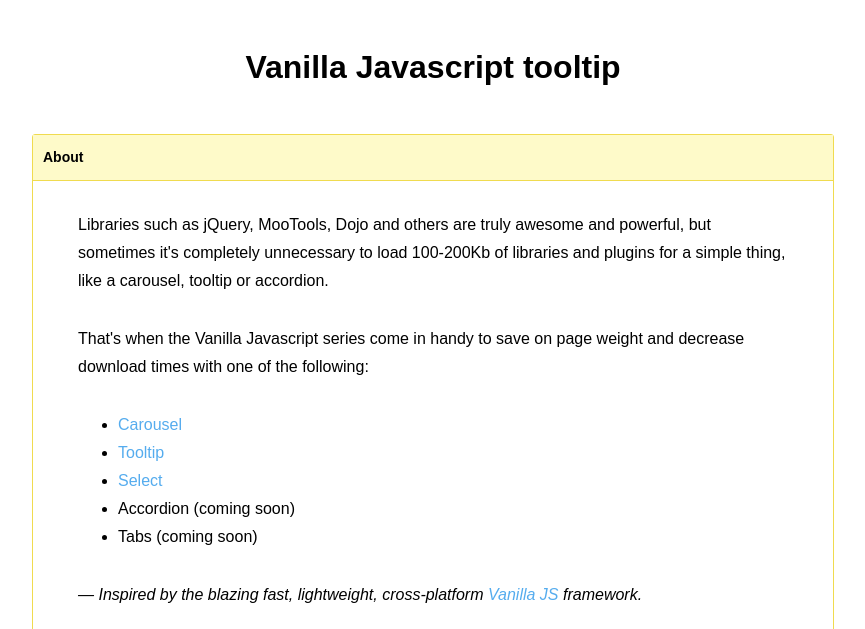
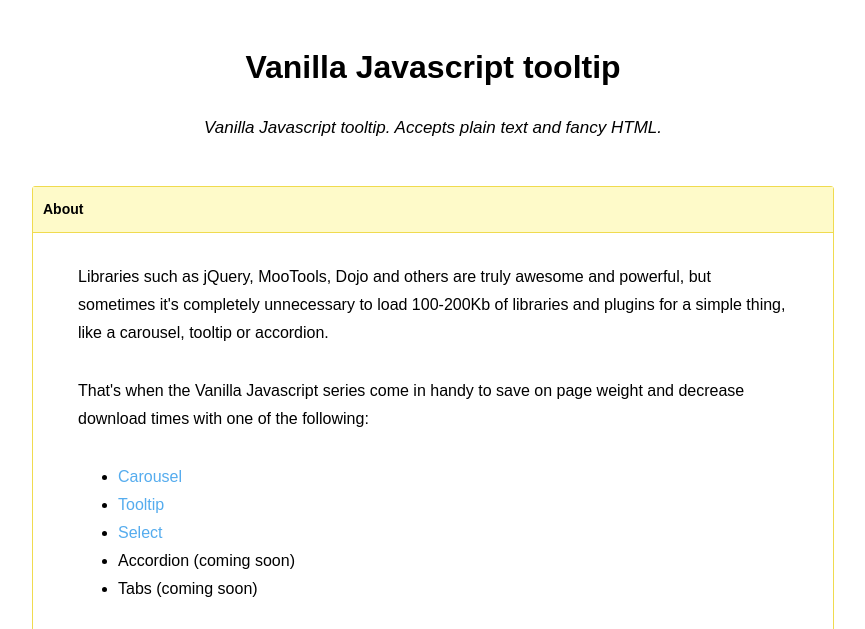
Before and after one commit to zoltantothcom/vanilla-js-tooltip, a plain HTML site: page index.html in a window 1280 px wide. Shown: the part 171-800 px from the top of the page, without its empty margins (207-1072 px from the left). Drawn offline with Linux system fonts and the light colour scheme.

Commit message:
Subheading added to index.html

```diff
--- a/index.html
+++ b/index.html
@@ -13,6 +13,8 @@
         <img src="images/vanilla-js-logo.jpg" alt="Vanilla JS">
 
         <h1>Vanilla Javascript tooltip</h1>
+
+        <h3>Vanilla Javascript tooltip. Accepts plain text and fancy HTML.</h3>
     </header>
 
     <section>
--- a/styles/vanilla-js-tooltip.scss
+++ b/styles/vanilla-js-tooltip.scss
@@ -48,7 +48,14 @@
 }
 
 h1 {
-    margin: 48px;
+    margin: 48px 0 0;
+}
+
+h3 {
+    font-size: 17px;
+    font-style: italic;
+    font-weight: 400;
+    margin: 32px 0 48px;
 }
 
 section {
```
Also changed, not shown: styles/vanilla-js-tooltip.css.
